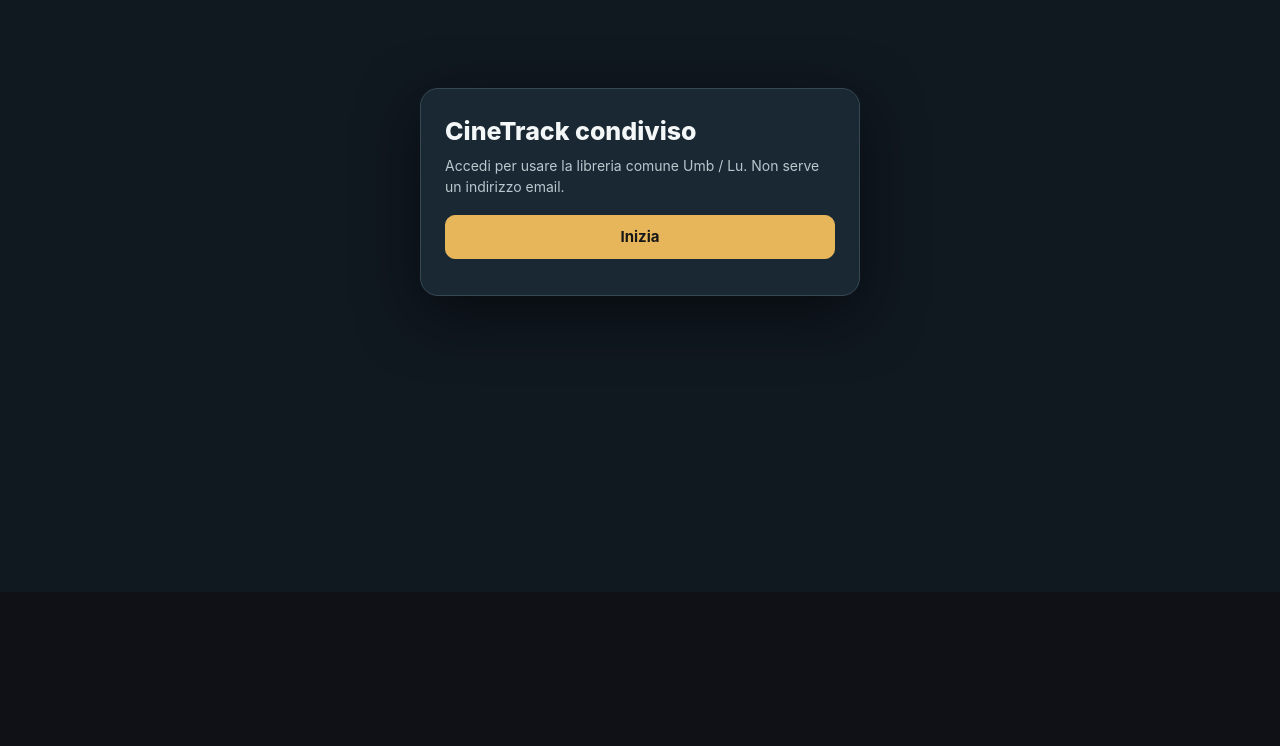
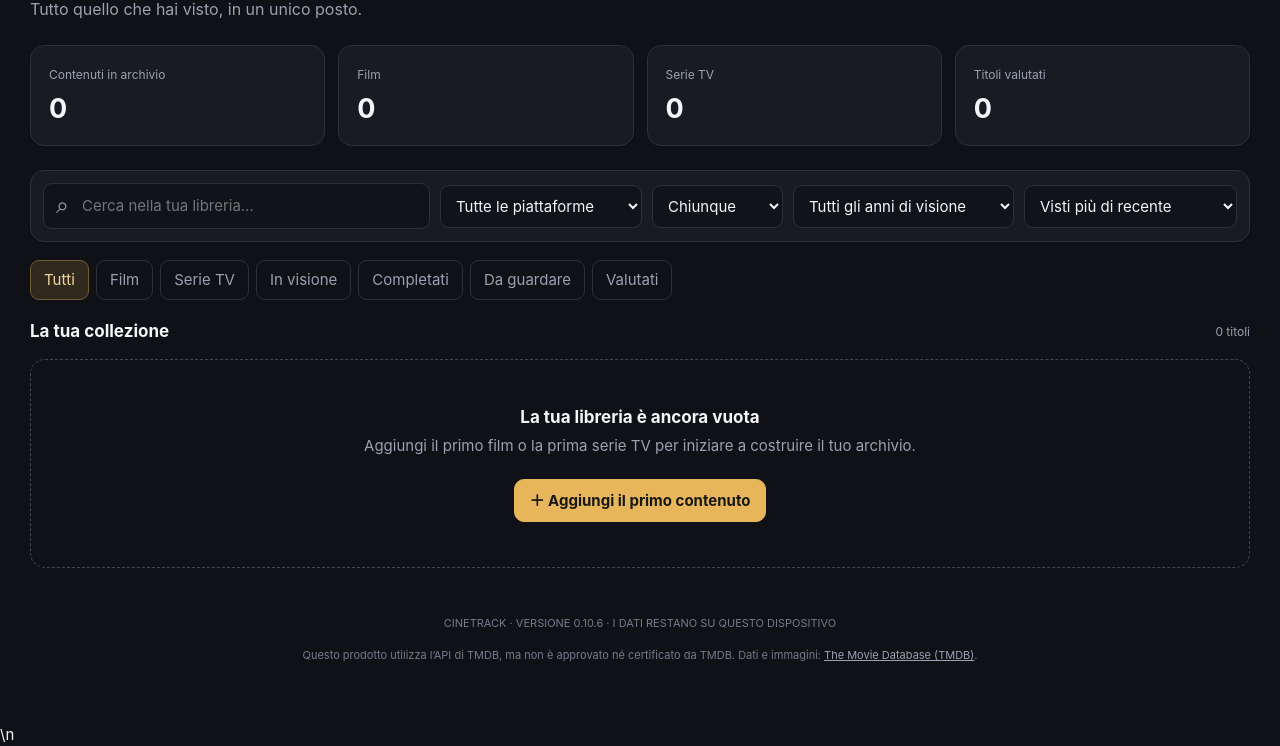
Before and after one commit to huberio/CineTrack, a plain HTML site: page index.html in a window 1280 px wide. Shown: the part 208-954 px from the top of the page. Before the commit the page ends 800 px from the top, so only its background shows below. Drawn offline with nearby package versions, Linux system fonts and the light colour scheme.

Commit message:
Add isolated local-only staging preview mode

```diff
--- a/index.html
+++ b/index.html
@@ -181,6 +181,7 @@ select{padding-right:30px;background-position:right 12px center}
 </div>
 
 <div id="toast" class="toast hidden"></div>
+<script>window.CINETRACK_PREVIEW_MODE=true;</script>
 <script src="https://cdn.jsdelivr.net/npm/@supabase/supabase-js@2"></script>
 <script src="./supabase-config.js"></script>
 <script>
@@ -195,7 +196,7 @@ const ownerMenuActions=document.getElementById('ownerMenuActions');
 ownerMenuActions.append(document.getElementById('ctMakeInvite'),document.getElementById('ctMakeDeviceCode'));
 document.getElementById('tmdbSettingsBtn').classList.add('settings-item');
 
-const KEY='cinetrack_v04_clean_items',TMDB_KEY='cinetrack_v04_clean_tmdb_key';
+const KEY=window.CINETRACK_PREVIEW_MODE?'cinetrack_restore_preview_items':'cinetrack_v04_clean_items',TMDB_KEY='cinetrack_v04_clean_tmdb_key';
 let items=load(),activeFilter='all',selectedDetail=null,pendingImport=[];
 const RATING_MIGRATION_KEY='cinetrack_rating_scale_v1';
 if(!localStorage.getItem(RATING_MIGRATION_KEY)){
@@ -569,11 +570,17 @@ document.getElementById('ctMakeInvite').onclick=async()=>{
 };
 document.getElementById('ctCopyInvite').onclick=()=>navigator.clipboard.writeText(document.getElementById('ctInviteCode').textContent).then(()=>toast('Codice copiato'));
 document.getElementById('ctCloseInvite').onclick=()=>document.getElementById('ctInvitePanel').style.display='none';
-ctBoot();
+if(window.CINETRACK_PREVIEW_MODE){
+ document.getElementById('ctAuthGate').style.display='none';
+ document.getElementById('ctAuthLoading').style.display='none';
+ document.getElementById('ctAuthPanel').style.display='none';
+ const previewNotice=document.createElement('div');previewNotice.textContent='AMBIENTE DI PROVA · DATI LOCALI · NESSUNA SINCRONIZZAZIONE';previewNotice.style.cssText='position:sticky;top:0;z-index:100000;background:#8b5cf6;color:white;text-align:center;padding:8px 12px;font-size:11px;font-weight:800;letter-spacing:.06em';document.body.prepend(previewNotice);
+ render();
+}else{ctBoot();}
 
 </script>
 <script>
-if ('serviceWorker' in navigator) {
+if (!window.CINETRACK_PREVIEW_MODE && 'serviceWorker' in navigator) {
   window.addEventListener('load', () => {
     navigator.serviceWorker.register('./sw.js').catch(err => console.warn('Service Worker non registrato:', err));
   });
```
